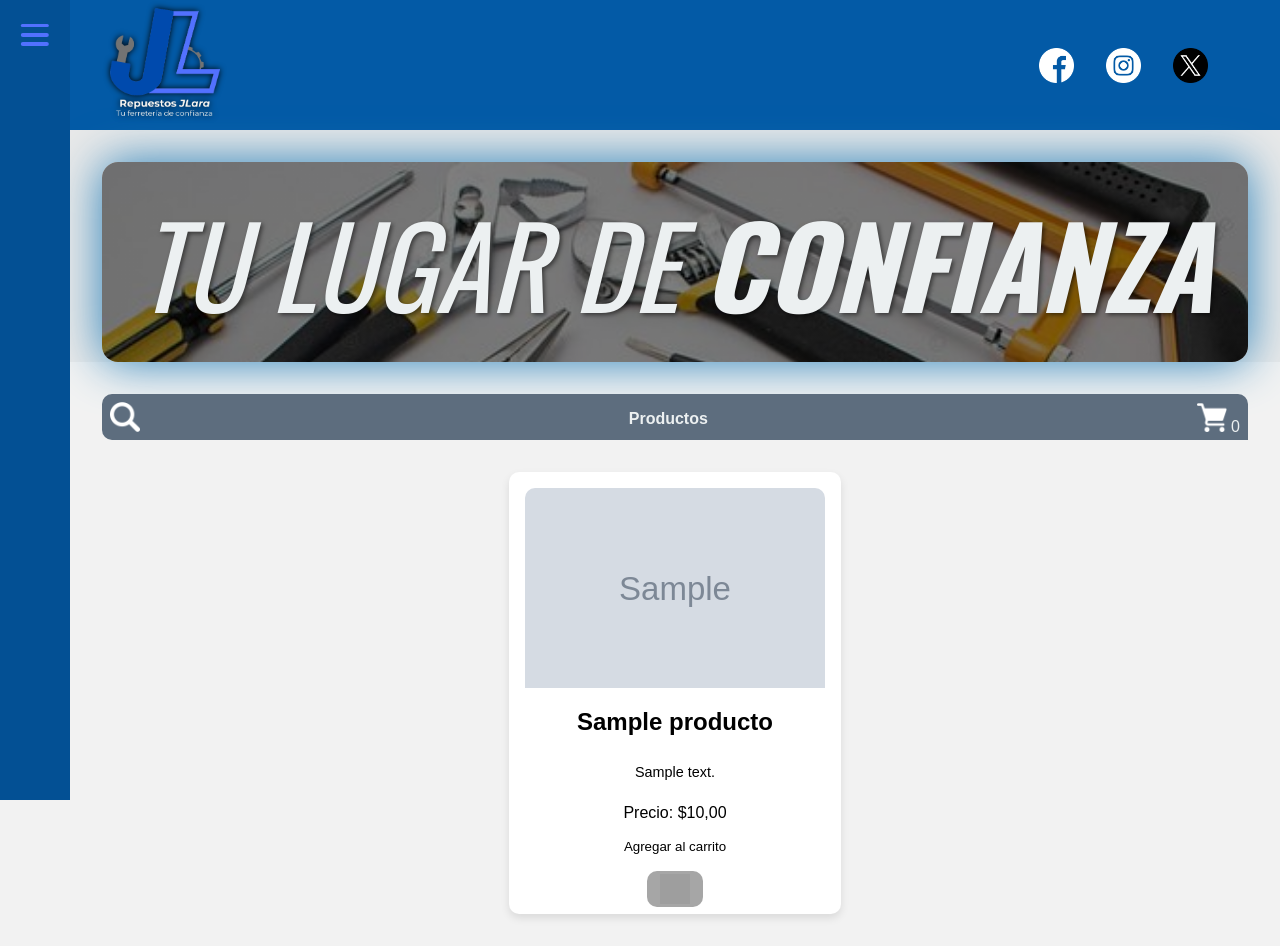
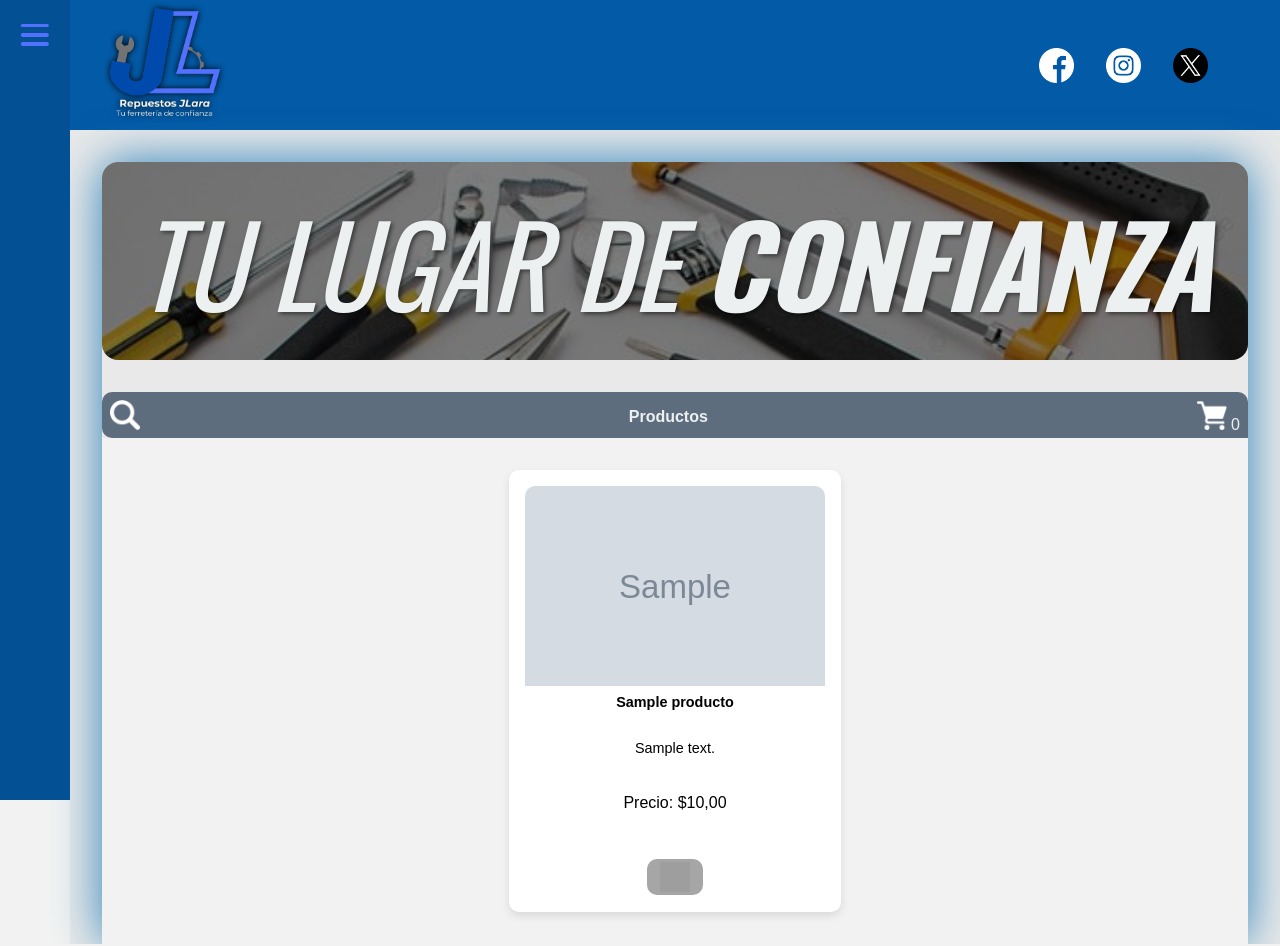
Before and after one commit to XavierL2305/Proyecto-TIII, a Django app: page / in a window 1280 px wide. Run offline with Django 5.2, Linux system fonts and the light colour scheme; tables that the repository leaves empty hold one stand-in row (values such as "Sample post"); grey boxes marked "Sample" are stand-in pictures; grey boxes are pictures that could not be loaded.

Commit message:
Cambio de home, para arreglar la vista del carrito, y se arreglaron unas partes del css de categorias

```diff
--- a/categorias/static/categoria/categorias.css
+++ b/categorias/static/categoria/categorias.css
@@ -267,7 +267,7 @@ form input:not(:placeholder-shown) + label {
   flex: 1;
 }
 
-.backgraund{
+.background{
   position: fixed;
   top: 0;
   left: 0;
--- a/categorias/static/categoria/categorias.js
+++ b/categorias/static/categoria/categorias.js
@@ -1,5 +1,5 @@
 document.addEventListener("DOMContentLoaded", () => {
-  const bg = document.getElementById("backgraund_form");
+  const bg = document.getElementById("background_form");
   const agregar = document.getElementById("formulario_agregar");
   const editar = document.getElementById("formulario_editar");
   const eliminar = document.getElementById("formulario_eliminar");
--- a/categorias/templates/categorias/categorias.html
+++ b/categorias/templates/categorias/categorias.html
@@ -140,7 +140,7 @@
     </form>
   </div>
 
-  <div class="backgraund" id="backgraund_form"></div>
+  <div class="background" id="background_form"></div>
 
 </section>
 {% endblock %}
--- a/home/static/css/styles_home.css
+++ b/home/static/css/styles_home.css
@@ -98,7 +98,7 @@ html, body {
 
 .main-content {
     padding: 0;
-    height: 25vh;
+    min-height: 25vh; /* Cambiado de height a min-height para permitir contenido dinámico */
     box-shadow: 0 0 3rem var(--detalles_hover);
     margin: 2rem;
     border-radius: 1rem;
@@ -138,6 +138,8 @@ html, body {
 }
 
 .mini-navbar{
+    position: sticky;
+    top: 0;
     margin-top: 2rem;
     height: 30px;
     background-color: var(--gris-fondo);
@@ -274,7 +276,7 @@ html, body {
     text-align: center;
 }
 
-.card .descripcion, .card-modal .descripcion {
+.contenido .nombre,.card .descripcion, .card-modal .descripcion {
     font-size: 0.9rem;
     margin: 0.5rem 0;
     /* flex-grow: 1; */
@@ -396,22 +398,24 @@ html, body {
 }
 
 .modal-carrito{
+    /* Use fixed so the cart modal floats above other stacking contexts */
     position: absolute;
     visibility: hidden;
     opacity: 0;
-    right: -8px;
-    top: -42.6px;
+    right: -8px; /* position near the cart icon */
+    top: 10px;
     width: max-content;
     padding: 10px;
     min-height: 300px;
     max-height: max-content;
     display: flex;
-    z-index: 3;
+    z-index: 9999; /* ensure it sits above buttons and modals */
     flex-direction: column;
     align-items: center;
     background-color: var(--gris-fondo);
     transform: translateY(0px);
     border-radius: 0 0 10px 10px;
+    transform: translateY(20px);
     transition: all ease .3s;
     h2{
         margin: 0;
@@ -424,7 +428,7 @@ html, body {
     visibility: visible;
     opacity: 1;
     z-index: 3;
-    transform: translateY(80px);
+    /* transform: translateY(80px); */
     transition: all ease .3s;
 }
 
@@ -432,29 +436,21 @@ html, body {
     height: 100%;
     border-radius: 10px;
     margin: 10px;
-    /* padding: 10px; */
+    padding: 10px;
     color: #000;
-    display: grid;
-    grid-template-rows: 1fr auto;
-    grid-template-columns: 1fr;
     .thead{
         gap: 5px;
         margin-bottom: 5px;
         font-weight: bold;
     }
     .tbody{
-        display: flex;
-        flex-direction: column;
-        gap: 5px;
-        max-height: 200px;
+        max-height: 180px;
         overflow-y:auto;
     }
 }
 .fila_carrito{
-    display: flex;
     gap: 7px;
     width: 100%;
-    justify-content: space-between;
 }
 
 .acciones_carrito{
--- a/home/static/js/cards.js
+++ b/home/static/js/cards.js
@@ -39,15 +39,19 @@ document.addEventListener("DOMContentLoaded", function(){
             agregarProducto(id);
         }
     });
-})
-function agregarProductos() {
-    document.querySelectorAll('.btn-agregar-carrito').forEach(function(boton) {
-        boton.addEventListener('click', function() {
-            let id = this.getAttribute('data-id');
-            let nombre = this.getAttribute('data-nombre');
-            let precio = parseFloat(this.getAttribute('data-precio'));
+    // Usamos delegación de eventos para capturar clicks en botones
+    // "Agregar al carrito", esto funciona también para botones que se
+    // insertan dinámicamente dentro del modal de la card.
+    document.addEventListener('click', function(e) {
+        let btn = e.target.closest('.btn-agregar-carrito');
+        if (!btn) return;
+        // Si se hace click en un botón de agregar al carrito (ya sea en la card
+        // principal o en el modal insertado), procesamos la adición.
+        let id = (btn.getAttribute('data-id') || btn.dataset.id || '').toString().trim();
+        let nombre = (btn.getAttribute('data-nombre') || btn.dataset.nombre || '').toString().trim();
+        let precio = parseFloat(btn.getAttribute('data-precio') || btn.dataset.precio) || 0;
+        console.log('[carrito] click add:', {id, nombre, precio});
 
-            // Busca si el producto ya está en el carrito
         let producto = carrito.find(p => p.id === id);
         if (producto) {
             producto.cantidad += 1;
@@ -56,8 +60,7 @@ function agregarProductos() {
         }
         actualizarCarrito();
     });
-    });
-}
+})
 
 function actualizarCarrito() {
     let tbody = document.getElementById('tbody_carrito');
@@ -70,16 +73,16 @@ function actualizarCarrito() {
             let subtotal = producto.precio * producto.cantidad;
             total += subtotal;
             tbody.innerHTML += `
-                <div class="fila_carrito">
-                    <span>${producto.nombre}</span>
-                    <span>${producto.cantidad}</span>
-                    <span>${producto.precio.toFixed(2)}$</span>
-                    <span>${subtotal.toFixed(2)}$</span>
-                    <div class="acciones_carrito">
+                <tr class="fila_carrito">
+                    <td>${producto.nombre}</td>
+                    <td>${producto.cantidad}</td>
+                    <td>${producto.precio.toFixed(2)}$</td>
+                    <td>${subtotal.toFixed(2)}$</td>
+                    <td class="acciones_carrito">
                         <button class="btn-quitar" data-id="${producto.id}"><img src="/static/img/home/minus.png" width="30px" height="30px"></button>
                         <button class="btn-agregar" data-id="${producto.id}"><img src="/static/img/home/plus.png" width="30px" height="30px"></button>
-                    </div>
-                </div>
+                    </td>
+                </tr>
             `;
         });
     }
--- a/home/templates/componentes/carrito.html
+++ b/home/templates/componentes/carrito.html
@@ -6,27 +6,31 @@
     <div class="modal-carrito">
         <h2>Carrito de Compras</h2>
         <div class="productos_carrito" id="productos_carrito">
-            <div class="tabla_carrito">
+            <table class="tabla_carrito">
                 {% if not productos_carrito%}
-                <div class="thead">
-                    <div class="fila_carrito">
-                        <span>Producto</span>
-                        <span>Cantidad</span>
-                        <span>Precio</span>
-                        <span>Subtotal</span>
-                        <span>Acciones</span>
-                    </div>
-                </div>
+
+
+                <thead class="thead">
+                    <tr class="fila_carrito">
+                        <th>Producto</th>
+                        <th>Cantidad</th>
+                        <th>Precio</th>
+                        <th>Subtotal</th>
+                        <th>Acciones</th>
+                    </tr>
+                </thead>
                 {% endif %}
-                <div class="tbody" id="tbody_carrito">
+                <tbody class="tbody" id="tbody_carrito">
                     {% if not productos_carrito %}
-                        <span class="sin_productos">No tienes poductos por comprar</span>
+                        <tr>
+                            <td class="sin_productos">No tienes productos por comprar</td>
+                        </tr>
                     {% endif %}
-                </div>
-            </div>
+                </tbody>
+            </table>
         </div>
         <div class="total-carrito">
-            <span id="total_carrito">Total: </span>
+            <span id="total_carrito">Total: 0.00$</span>
         </div>
         <div class="btns-carrito">
             <button class="btn-carrito btn-cancelar" id="btn_limpiar_carrito" onclick="limpiarCarrito();">Limpiar</button>
--- a/home/templates/home.html
+++ b/home/templates/home.html
@@ -67,9 +67,13 @@ Home
                 <li class="dropdown">
                     <a href="#" class="drop">Productos</a>
                     <div class="dropdown-content">
-                        {% for categoria in categorias %}
-                            <a href="#">{{ categoria }}</a>
-                        {% endfor %}
+                        {% if Categorias %}
+                            <a href="#">No hay categoria de productos</a>
+                        {% else %}
+                            {% for categoria in categorias %}
+                                <a href="#">{{ categoria }}</a>
+                            {% endfor %}
+                        {% endif %}
                     </div>
                 </li>
             </ul>
@@ -94,7 +98,7 @@ Home
                     <button
                         class="btn-agregar-carrito"
 
-                        data-id="{{ producto.id }}"
+                        data-id="{{ producto.id_producto_PK }}"
                         data-nombre="{{ producto.nombre }}"
                         data-descripcion="{{ producto.descripcion }}"
                         data-imagen="
@@ -105,9 +109,7 @@ Home
                         {% endif %}"
                         data-precio="{{ producto.precio }}"
                         data-status="{{ producto.status }}"
-                        onclick="agregarProductos()"
-                        >Agregar al carrito
-                    </button>
+                    >
                         <div class="acciones">
                             <span>Agregar al carrito</span>
                             <img src="{% static 'img/home/compraCarrito.png' %}" alt="Agregar al carrito de compras" width="30px" height="30px">
--- a/home/views.py
+++ b/home/views.py
@@ -4,6 +4,7 @@ from app.apiDolarBcv import dataApiBcv
 
 from productos.models import Productos
 from categorias.models import Categorias
+from django.db.models import Prefetch
 
 from django.contrib.auth.decorators import login_required
 
@@ -13,9 +14,10 @@ from .models import Carrito, DetallesCarrito
 
 def home(request):
     #funcion para caputurar la api del bcv
-    productos_list = Productos.objects.filter(status=True)
-    categorias = Categorias.objects.all()
-    # print(categorias)
+    # Traer productos activos y ordenarlos por la descripción de su categoría
+    productos_list = Productos.objects.filter(status=True).select_related('categoria').order_by('categoria__descripcion', 'nombre')
+    # Traer categorías activas ordenadas por su campo 'descripcion' (no existe 'categoria')
+    categorias = Categorias.objects.filter(status=True).order_by('descripcion')
     if not productos_list:
         respuesta = "No hay productos disponibles"
         return render(request, 'home.html', {"respuesta": respuesta})
--- /dev/null
+++ b/instalaciones-manuales.txt
@@ -0,0 +1,5 @@
+pip install django==3.2.8 requests psycopg2 pymysql Pyllow
+
+Estas dos dependencias son paquetes de python
+python -m pip install distutils
+python -m pip install setuptools
```
Lines whose indentation alone changed are shown as unchanged.
